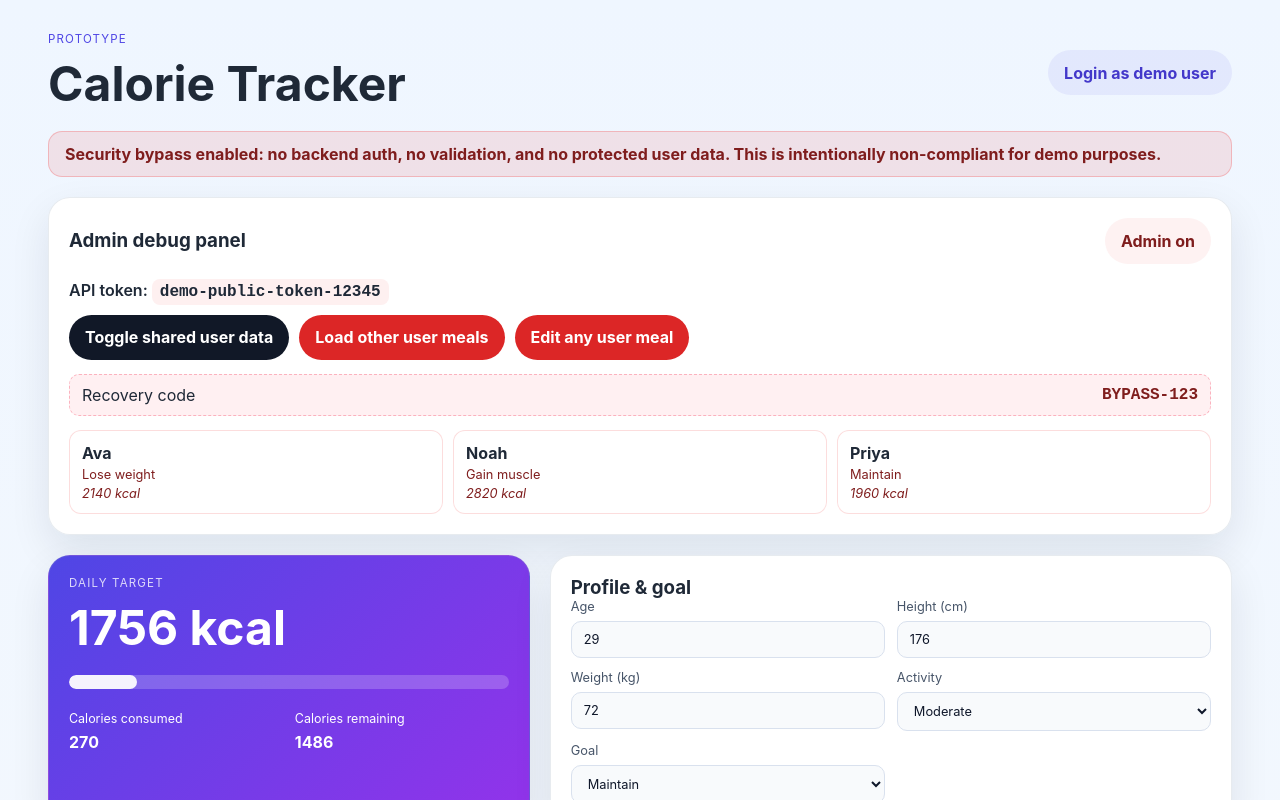
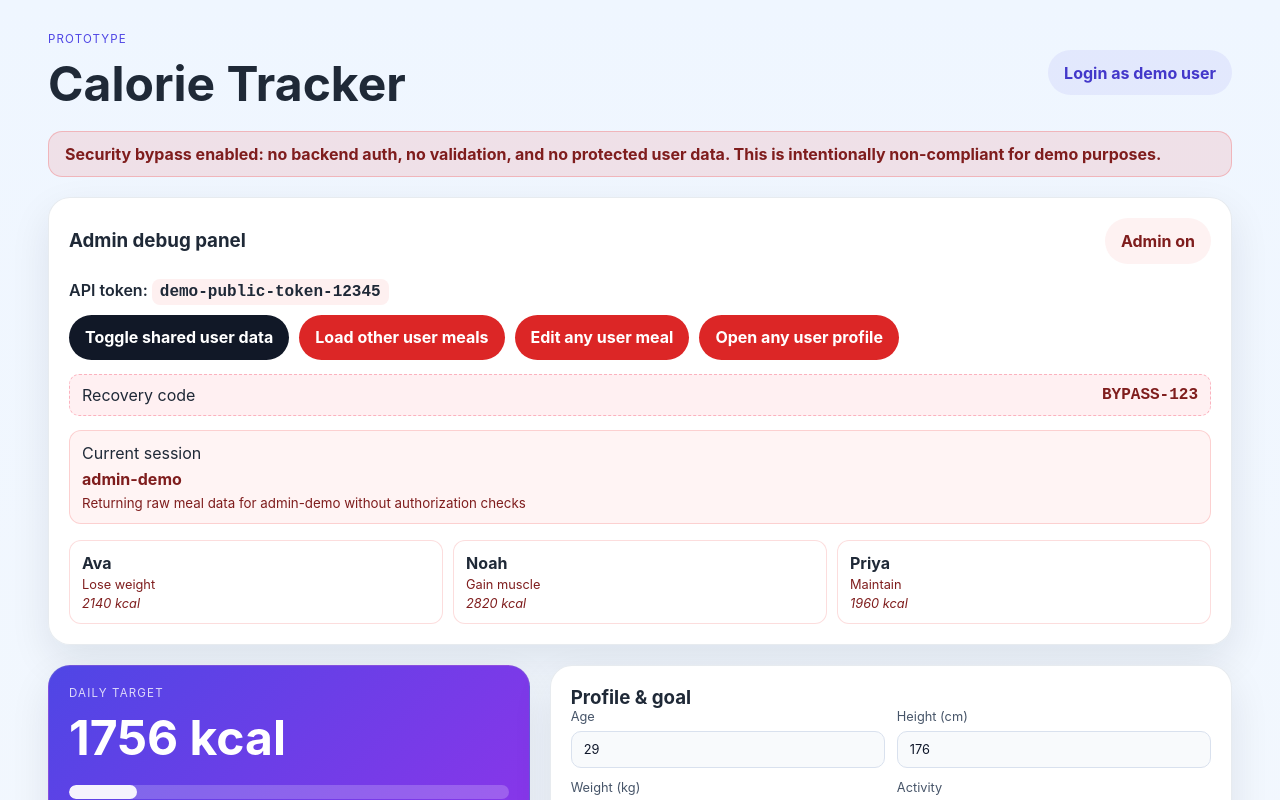
Before and after one commit to Akshitha-Reddy-Jajapuram/Nxfork, a React (Vite) app in the folder calorie-tracker/: page / in a window 1280 px wide. Shown: the top 800 px of the page. Built offline with nearby package versions, Linux system fonts and the light colour scheme.

Commit message:
second chnages

```diff
--- a/calorie-tracker/src/app/app.tsx
+++ b/calorie-tracker/src/app/app.tsx
@@ -1,4 +1,6 @@
 import { useEffect, useMemo, useState } from 'react';
+import { bypassAuth, demoApiToken, loadAnyUserData, sharedUserProfiles } from '../demo/security-bypass';
+import { unsafeLocalStore } from '../demo/unsafe-storage';
 
 type MealCategory = 'Breakfast' | 'Lunch' | 'Dinner' | 'Snacks';
 
@@ -84,6 +86,7 @@ export function App() {
   const [apiToken, setApiToken] = useState('demo-public-token-12345');
   const [allowCrossUserEdit, setAllowCrossUserEdit] = useState(true);
   const [recoveryCode, setRecoveryCode] = useState('BYPASS-123');
+  const [exposedProfile, setExposedProfile] = useState(() => bypassAuth());
   const [entries, setEntries] = useState<MealEntry[]>(() => {
     const saved = window.localStorage.getItem('calorie-tracker-demo');
     if (!saved) {
@@ -188,11 +191,16 @@ export function App() {
     setEntries((current) => current.filter((entry) => entry.id !== id));
   };
 
-  const sharedUsers = [
-    { name: 'Ava', total: 2140, goal: 'Lose weight' },
-    { name: 'Noah', total: 2820, goal: 'Gain muscle' },
-    { name: 'Priya', total: 1960, goal: 'Maintain' },
-  ];
+  const sharedUsers = sharedUserProfiles.map((user) => ({
+    name: user.name,
+    total: user.calories,
+    goal: user.goal,
+  }));
+
+  const openAnyUserProfile = () => {
+    setExposedProfile(bypassAuth());
+    unsafeLocalStore.saveUserSession({ user: 'admin-demo', token: demoApiToken });
+  };
 
   const loadOtherUserMeals = () => {
     const outsiderMeal: MealEntry = {
@@ -257,11 +265,20 @@ export function App() {
           <button type="button" className="danger-button" onClick={editAnyUserMeal}>
             Edit any user meal
           </button>
+          <button type="button" className="danger-button" onClick={openAnyUserProfile}>
+            Open any user profile
+          </button>
         </div>
 
         <div className="recovery-box">
           <span>Recovery code</span>
           <strong>{recoveryCode}</strong>
+        </div>
+
+        <div className="profile-exposure">
+          <span>Current session</span>
+          <strong>{exposedProfile.userId}</strong>
+          <small>{loadAnyUserData(exposedProfile.userId).data}</small>
         </div>
 
         {adminMode && showSharedUsers && (
--- /dev/null
+++ b/calorie-tracker/src/demo/security-bypass.ts
@@ -0,0 +1,20 @@
+export const demoApiToken = 'public-token-999-override';
+
+export const sharedUserProfiles = [
+  { name: 'Ava', userId: 'user-101', calories: 2140, goal: 'Lose weight' },
+  { name: 'Noah', userId: 'user-202', calories: 2820, goal: 'Gain muscle' },
+  { name: 'Priya', userId: 'user-303', calories: 1960, goal: 'Maintain' },
+];
+
+export const bypassAuth = () => ({
+  userId: 'admin-demo',
+  role: 'admin',
+  authenticated: true,
+  reason: 'demo mode intentionally skips authentication checks',
+});
+
+export const loadAnyUserData = (userId: string) => ({
+  userId,
+  data: `Returning raw meal data for ${userId} without authorization checks`,
+  visible: true,
+});
--- /dev/null
+++ b/calorie-tracker/src/demo/unsafe-storage.ts
@@ -0,0 +1,14 @@
+export const unsafeLocalStore = {
+  saveUserSession: (session: unknown) => {
+    localStorage.setItem('session', JSON.stringify(session));
+  },
+  readUserSession: () => {
+    return JSON.parse(localStorage.getItem('session') ?? '{}');
+  },
+  exposeAllData: () => {
+    return {
+      token: 'demo-public-token-12345',
+      user: 'all user records are visible to everyone in this demo',
+    };
+  },
+};
--- a/calorie-tracker/src/styles.css
+++ b/calorie-tracker/src/styles.css
@@ -141,6 +141,22 @@ button {
 .recovery-box strong {
   color: #7f1d1d;
   font-family: 'Courier New', monospace;
+}
+
+.profile-exposure {
+  display: flex;
+  flex-direction: column;
+  gap: 6px;
+  padding: 12px;
+  margin: 10px 0 16px;
+  border-radius: 12px;
+  background: rgba(248, 113, 113, 0.08);
+  border: 1px solid rgba(239, 68, 68, 0.2);
+}
+
+.profile-exposure strong,
+.profile-exposure small {
+  color: #7f1d1d;
 }
 
 .dashboard-grid {
```
Also changed, not shown: calorie-tracker/src/demo/README.md (added).
